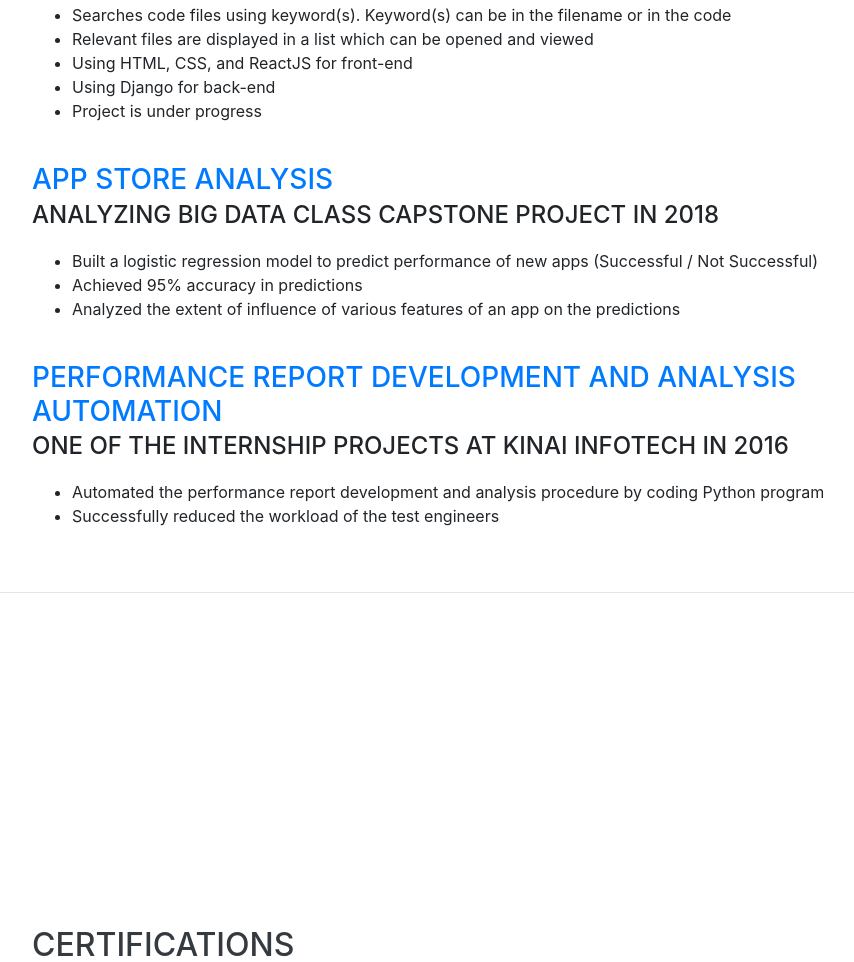
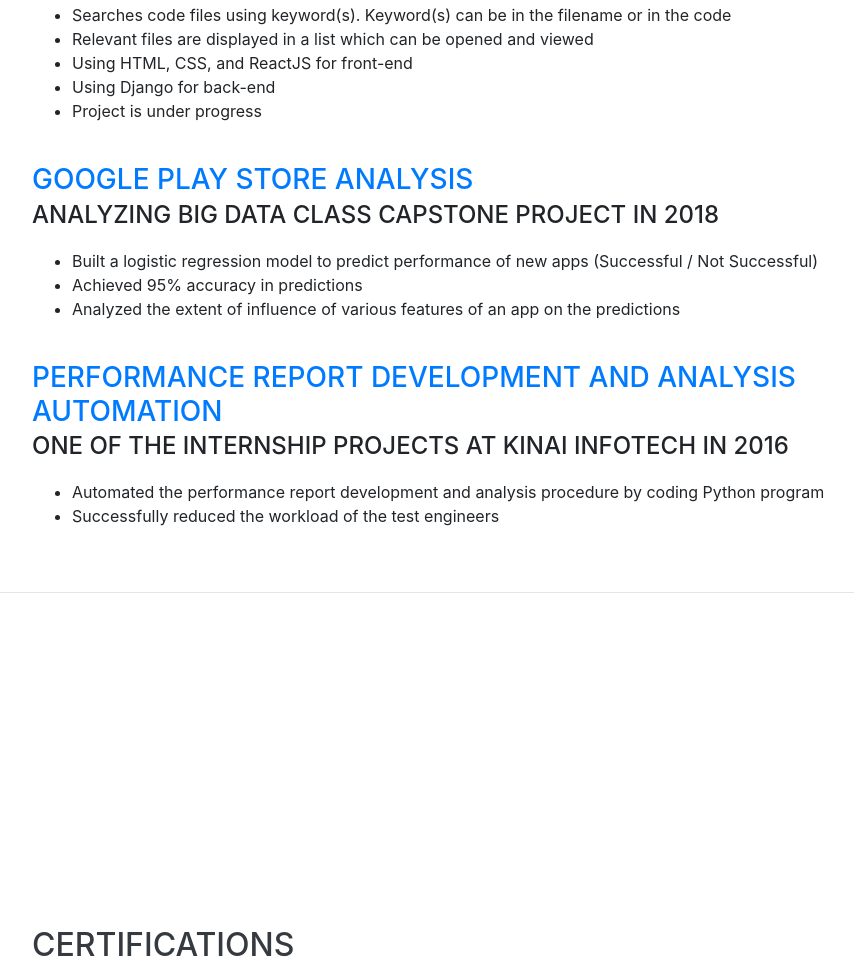
Before and after one commit to YashGupta09/YashGupta, a website with bundled scripts: page index.html in a window 1280 px wide. Shown: the part 3759-4721 px from the top of the page, without its empty margins (288-1142 px from the left). Built offline with nearby package versions, Linux system fonts and the light colour scheme; a web font is replaced by a local one.

Commit message:
App Store changed to Google Play Store

```diff
--- a/index.html
+++ b/index.html
@@ -259,7 +259,7 @@
         </ul>
         <br>
 
-        <h3 class="mb-0"><a href="https://github.com/YashGupta09/Google-Play-Store-Analysis-2018" target="_blank" data-toggle="tooltip" data-placement="top" title="See project on GitHub">App Store Analysis</a></h3>
+        <h3 class="mb-0"><a href="https://github.com/YashGupta09/Google-Play-Store-Analysis-2018" target="_blank" data-toggle="tooltip" data-placement="top" title="See project on GitHub">Google Play Store Analysis</a></h3>
         <div class="subheading mb-3">Analyzing Big Data class capstone project in 2018</div>
         <ul>
           <li>Built a logistic regression model to predict performance of new apps (Successful / Not Successful)</li>
```
